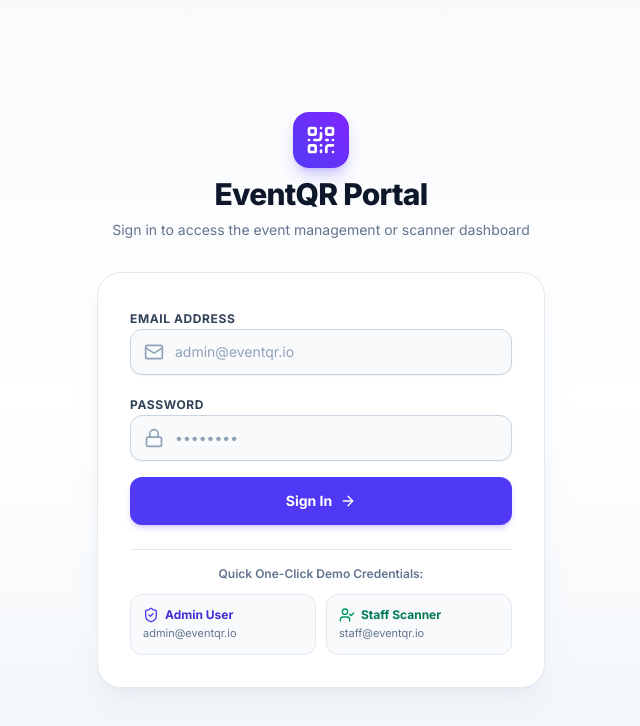
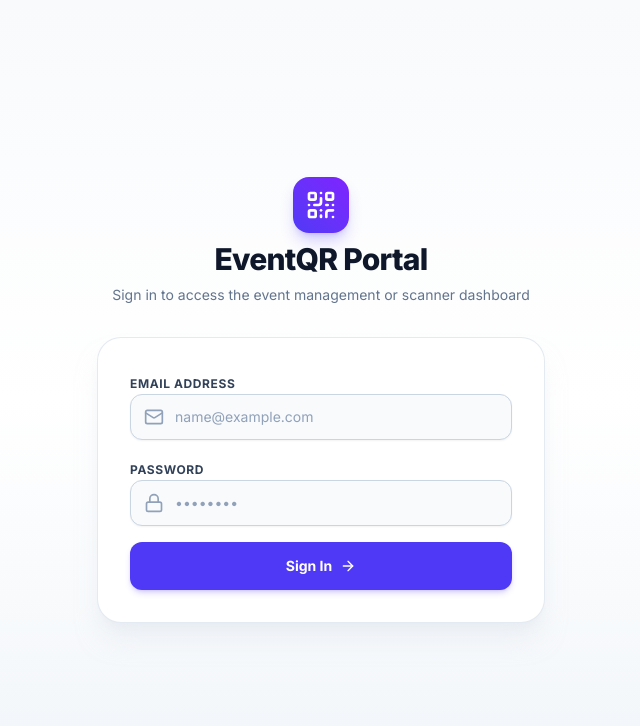
Before and after one commit to rozyrosh/event_qr_smilemedia, a Next.js app: page /login in a window 1280 px wide. Shown: the top 726 px of the page, without its empty margins (319-959 px from the left). Built offline with nearby package versions, Linux system fonts and the light colour scheme.

Commit message:
fix: remove demo account credentials quick fills from login

```diff
--- a/src/app/login/page.tsx
+++ b/src/app/login/page.tsx
@@ -3,7 +3,7 @@
 import { useState } from 'react';
 import { signIn } from 'next-auth/react';
 import { useRouter } from 'next/navigation';
-import { QrCode, Lock, Mail, ArrowRight, ShieldCheck, UserCheck, AlertCircle } from 'lucide-react';
+import { QrCode, Lock, Mail, ArrowRight, AlertCircle } from 'lucide-react';
 
 export default function LoginPage() {
   const router = useRouter();
@@ -39,12 +39,6 @@ export default function LoginPage() {
       setError('An unexpected error occurred. Please try again.');
       setLoading(false);
     }
-  };
-
-  const handleQuickFill = (demoEmail: string, demoPass: string) => {
-    setEmail(demoEmail);
-    setPassword(demoPass);
-    setError(null);
   };
 
   return (
@@ -88,7 +82,7 @@ export default function LoginPage() {
                   required
                   value={email}
                   onChange={(e) => setEmail(e.target.value)}
-                  placeholder="admin@eventqr.io"
+                  placeholder="name@example.com"
                   className="w-full pl-11 pr-4 py-3 bg-slate-50 border border-slate-300 rounded-xl text-slate-900 placeholder-slate-400 text-sm focus:outline-none focus:ring-2 focus:ring-indigo-500 focus:bg-white focus:border-transparent transition shadow-xs"
                 />
               </div>
@@ -114,7 +108,7 @@ export default function LoginPage() {
             <button
               type="submit"
               disabled={loading}
-              className="w-full py-3.5 px-4 rounded-xl bg-indigo-600 hover:bg-indigo-700 text-white font-bold text-sm shadow-md shadow-indigo-600/20 flex items-center justify-center space-x-2 transition disabled:opacity-50 cursor-pointer"
+              className="w-full py-3.5 px-4 rounded-xl bg-indigo-600 hover:bg-indigo-700 text-white font-bold text-sm shadow-md shadow-indigo-600/20 flex items-center justify-center space-x-2 transition disabled:opacity-50 cursor-pointer mt-2"
             >
               {loading ? (
                 <div className="w-5 h-5 border-2 border-white/30 border-t-white rounded-full animate-spin" />
@@ -126,38 +120,6 @@ export default function LoginPage() {
               )}
             </button>
           </form>
-
-          {/* Demo Login Quick Fills */}
-          <div className="pt-4 border-t border-slate-200 space-y-3">
-            <span className="text-xs font-semibold text-slate-500 block text-center">
-              Quick One-Click Demo Credentials:
-            </span>
-            <div className="grid grid-cols-2 gap-2.5">
-              <button
-                type="button"
-                onClick={() => handleQuickFill('admin@eventqr.io', 'admin123')}
-                className="p-3 rounded-xl bg-slate-50 hover:bg-indigo-50/50 border border-slate-200 hover:border-indigo-200 text-left transition group cursor-pointer"
-              >
-                <div className="flex items-center space-x-1.5 text-xs font-bold text-indigo-700 group-hover:text-indigo-800">
-                  <ShieldCheck className="w-4 h-4 text-indigo-600" />
-                  <span>Admin User</span>
-                </div>
-                <div className="text-[11px] text-slate-500 truncate mt-0.5">admin@eventqr.io</div>
-              </button>
-
-              <button
-                type="button"
-                onClick={() => handleQuickFill('staff@eventqr.io', 'staff123')}
-                className="p-3 rounded-xl bg-slate-50 hover:bg-emerald-50/50 border border-slate-200 hover:border-emerald-200 text-left transition group cursor-pointer"
-              >
-                <div className="flex items-center space-x-1.5 text-xs font-bold text-emerald-700 group-hover:text-emerald-800">
-                  <UserCheck className="w-4 h-4 text-emerald-600" />
-                  <span>Staff Scanner</span>
-                </div>
-                <div className="text-[11px] text-slate-500 truncate mt-0.5">staff@eventqr.io</div>
-              </button>
-            </div>
-          </div>
         </div>
       </div>
     </div>
```
